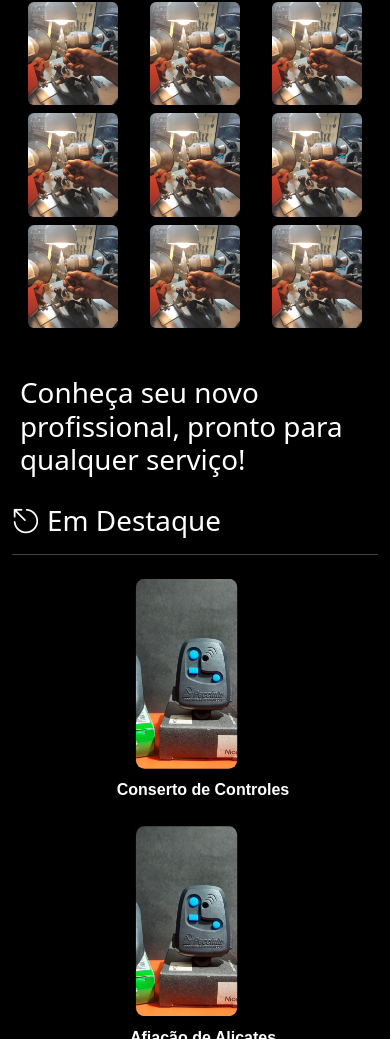
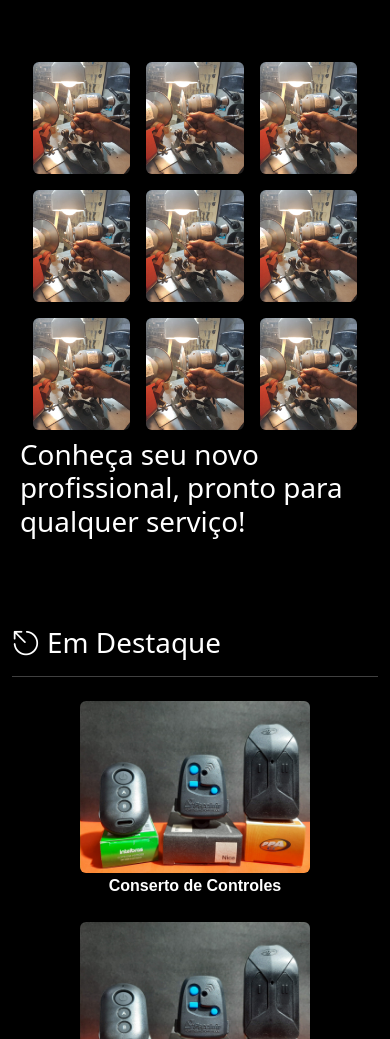
Before and after one commit to arthurgs2006/chaveiroBaraoWebsite, a React (Vite) app: page / in a window 390 px wide. Shown: the part 961-2000 px from the top of the page. Built offline with nearby package versions, Linux system fonts and the light colour scheme.

Commit message:
Resing the WebSite for Mobile Devices v1.1

```diff
--- a/src/components/Footer/Footer.tsx
+++ b/src/components/Footer/Footer.tsx
@@ -6,7 +6,7 @@ export default function Footer() {
     return (
         <>
             <footer className="bg-dark w-100 default-pad p-5">
-                <Container>
+                <Container fluid>
                     <Row className='gap-5'>
                         <Col>
                             <a href="#top">
@@ -55,10 +55,9 @@ export default function Footer() {
                                         @chaveiro_barao509
                                     </a>
                                 </span>
-                                <a href="#" target='_blank' className='text-decoration-none
-                            d-flex flex-row gap-2 align-items-center fs-5 links'>
-                                    <i className="bi bi-envelope-at-fill"></i>
-                                    chaveirobarao@hotmail.com
+                                <a href="#" target='_blank' className='text-decoration-none d-flex
+                             gap-2 align-items-center fs-5 links text-break'>
+                                    <i className="bi bi-envelope-at-fill"></i>chaveirobarao@hotmail.com
                                 </a>
                             </div>
                         </Col>
--- a/src/components/Main/sections/AboutUs.tsx
+++ b/src/components/Main/sections/AboutUs.tsx
@@ -9,17 +9,17 @@ export default function AboutUs() {
     return (
         <>
             <section className="bg-black text-white default-pad pb-5" id="aboutus">
-                <Container>
-                    <Row className="d-flex flex-*-wrap f-column">
+                <Container >
+                    <Row className="d-flex flex-wrap f-column">
                         <h1>Sobre Nós</h1>
                         <hr />
-                        <Col className=" d-flex">
+                        <Col className="d-flex">
                             <img
                             src={FachadaInternaChaveiro}
                             alt="Fachada do Chaveiro Barão"
                             className="img-fluid object-fit-cover rounded" />
                         </Col>
-                        <Col className="d-flex align-items-center ">
+                        <Col className="d-flex align-items-center p-2 flex-wrap text-break">
                             <h5>
                                 Com ínicio em 2002, o <b>Chaveiro Barão &#169; </b>
                                 inicia sua carreira com nossa primeira loja, localizada
--- a/src/components/Main/sections/LocksmithAD.tsx
+++ b/src/components/Main/sections/LocksmithAD.tsx
@@ -5,43 +5,43 @@ export default function locksmithAD() {
     return (
         <>
             <section className="bg-black text-white default-pad">
-                <Container fluid='sm'>
-                    <div className="d-flex gap-5" >
+                <Container>
+                    <div className="d-flex gap-2" >
                         <div className="border-0 bg-black mapCard">
-                            <Row className="d-flex flex-wrap px-3 gap-2">
-                                <Col className="gap-2 d-flex flex-column flex-wrap ">
+                            <Row className="d-flex flex-wrap gap-3 px-0 " >
+                                <div className=" d-flex flex-wrap px-0 gap-3">
                                     <img
-                                        className="img-fluid rounded imgGridAnimation"
+                                        className="img-fluid rounded imgGridAnimation w-25 "
                                         src={sharpPilerImg} alt="Afiação de Alicate" />
                                     <img
-                                        className="img-fluid rounded imgGridAnimation"
+                                        className="img-fluid rounded imgGridAnimation w-25"
                                         src={sharpPilerImg} alt="Afiação de Alicate" />
                                     <img
-                                        className="img-fluid rounded imgGridAnimation"
+                                        className="img-fluid rounded imgGridAnimation w-25"
                                         src={sharpPilerImg} alt="Afiação de Alicate" />
-                                </Col>
-                                <Col className="gap-2 d-flex flex-column flex-wrap ">
+                                </div>
+                                <div className=" d-flex flex-wrap px-0 gap-3">
                                     <img
-                                        className="img-fluid rounded imgGridAnimation"
+                                        className="img-fluid rounded imgGridAnimation w-25"
                                         src={sharpPilerImg} alt="Afiação de Alicate" />
                                     <img
-                                        className="img-fluid rounded imgGridAnimation"
+                                        className="img-fluid rounded imgGridAnimation w-25"
                                         src={sharpPilerImg} alt="Afiação de Alicate" />
                                     <img
-                                        className="img-fluid rounded imgGridAnimation"
+                                        className="img-fluid rounded imgGridAnimation w-25"
                                         src={sharpPilerImg} alt="Afiação de Alicate" />
-                                </Col>
-                                <Col className="gap-2 d-flex flex-column flex-wrap">
+                                </div>
+                                <div className=" d-flex flex-wrap px-0 gap-3">
                                     <img
-                                        className="img-fluid rounded imgGridAnimation"
+                                        className="img-fluid rounded imgGridAnimation w-25"
                                         src={sharpPilerImg} alt="Afiação de Alicate" />
                                     <img
-                                        className="img-fluid rounded imgGridAnimation"
+                                        className="img-fluid rounded imgGridAnimation w-25"
                                         src={sharpPilerImg} alt="Afiação de Alicate" />
                                     <img
-                                        className="img-fluid rounded imgGridAnimation"
+                                        className="img-fluid rounded imgGridAnimation w-25"
                                         src={sharpPilerImg} alt="Afiação de Alicate" />
-                                </Col>
+                                </div>
                             </Row>
                         </div>
                         <Col className="px-2 d-flex align-items-center w-100">
--- a/src/components/Main/sections/ServiceGrid/serviceItem.tsx
+++ b/src/components/Main/sections/ServiceGrid/serviceItem.tsx
@@ -9,11 +9,11 @@ export default function ServiceItem <T extends ServiceItemType >(props : T) {
     const {id, imgUrl, spanText} = props;
     return (
         <>
-            <div className='gridCol gap-2' key={id}>
+            <div className='flex-column clipImg gap-2' key={id}>
                 <img src={imgUrl} alt={spanText}
-                    className='img-fluid clipImg object-fit-cover rounded'
+                    className='img-fluid object-fit-cover rounded'
                 />
-                <span className='text-white'>
+                <span className='text-white '>
                     {spanText}
                 </span>
             </div>
--- a/src/components/Main/sections/ServiceGrid/servicesGrid.tsx
+++ b/src/components/Main/sections/ServiceGrid/servicesGrid.tsx
@@ -12,12 +12,12 @@ export default function ServiceGrid() {
                         <i className="bi bi-escape"></i> Em Destaque
                     </h1>
                     <hr className='text-white' />
-                    <Row className='d-flex justify-content-center gap-4 mt-4'>
+                    <Row className='d-flex justify-content-center gap-4 mt-4 gridCol'>
                         <ServiceItem imgUrl={ControlsImg} spanText='Conserto de Controles' id={Math.random() * 100} />
                         <ServiceItem imgUrl={ControlsImg} spanText='Afiação de Alicates' id={Math.random() * 100} />
                         <ServiceItem imgUrl={ControlsImg} spanText='Cópias de Chaves' id={Math.random() * 100} />
                     </Row>
-                    <Row className='d-flex justify-content-center gap-4 mt-4'>
+                    <Row className='d-flex justify-content-center gap-4 mt-4 gridCol'>
                         <ServiceItem imgUrl={ControlsImg} spanText='Afiação de Alicates' id={Math.random() * 100} />
                         <ServiceItem imgUrl={ControlsImg} spanText='Cópias de Chaves' id={Math.random() * 100} />
                         <ServiceItem imgUrl={ControlsImg} spanText='Afiação de Alicates' id={Math.random() * 100} />
--- a/src/styles/style.scss
+++ b/src/styles/style.scss
@@ -3,7 +3,7 @@ $gray-color: #6c757d;
 $white-smoke: #f3f3f3;
 $bg-dark: #0000;
 
-body{
+body {
   background-color: $bg-dark;
 }
 
@@ -46,84 +46,96 @@ body{
 }
 
 // Responsive Size:
-@media (max-width: 460px) {
-  .inner {
-    font-size: 4vh;
-  }
-  .gridCol{
-    .clipImg{
-      margin-left: 0;
-    }
-  }
-}
+
 
 .gridCol {
   width: auto;
   display: flex;
-  flex-direction: column;
+  flex-direction: row;
   align-items: center;
   transition: 0.3s;
-  span {
-    margin-top: 0.1rem;
-    font-family: Arial, Helvetica, sans-serif;
-    margin-left: 1rem;
-    font-weight: 700;
-  }
+
   .clipImg {
-    clip-path: xywh(8vh 0px 12vh 100% round 1vh 1vh);
     max-width: 30vh;
     max-height: 30vh;
     width: auto;
     height: auto;
     transition: 0.3s;
   }
-  &:hover{
-    span{
-      text-shadow: $white-smoke 0.1vh 0.1vh 1vh ;
+
+  span {
+    margin-top: 0.1rem;
+    font-family: Arial, Helvetica, sans-serif;
+    font-weight: 700;
+    display: flex;
+    justify-content: center;
+    align-items: center;
+    &:hover {
+      span {
+        text-shadow: $white-smoke 0.1vh 0.1vh 1vh;
+      }
     }
-    .clipImg{
-      clip-path: xywh(0 0px 100% 100% round 0vh 0vh);
+  }
+}
+
+
+
+
+
+
+@media (max-width: 460px) {
+  .inner {
+    font-size: 4vh;
+  }
+
+  .gridCol {
+    .clipImg {
+      margin-left: 0;
     }
   }
 }
 
 // Map Area:
-.mapCard{
+.mapCard {
   flex-wrap: wrap;
   max-width: 60vh;
   height: 60vh;
 }
 
 //Default For All:
-.default-pad{
+.default-pad {
   padding-top: 20rem;
 }
 
 //LocksmithAD:
 
-.imgGridAnimation{
+.imgGridAnimation {
   transition: 0.3s;
-  &:hover{
+
+  &:hover {
     padding: 1rem;
   }
 }
 
-.titleItem{
+.titleItem {
   padding-top: 2rem;
 }
 
-@media(max-width: 440px){
-  .titleItem{
+@media(max-width: 440px) {
+  .titleItem {
     padding-top: 0;
   }
-  .default-pad{
-    padding-top: 1.25rem;
+
+  .default-pad {
+    padding-top: 5rem;
   }
-  .mapCard{
+
+  .mapCard {
     height: auto;
   }
-  .imgGridAnimation{
-    &:hover{
+
+  .imgGridAnimation {
+    &:hover {
       padding: 0.1rem;
       border: 1px solid gray;
       box-sizing: border-box;
@@ -133,7 +145,7 @@ body{
 
 // About Us:
 
-.cover{
+.cover {
   max-height: 60vh;
   max-width: 60vh;
   background-size: cover;
@@ -164,11 +176,12 @@ body{
 //   }
 // }
 
-@media(max-width: 767px){
-  .f-column{
+@media(max-width: 767px) {
+  .f-column {
     flex-direction: column;
     gap: 4vh;
   }
+
   // .cover{
   //   object-fit: cover;
   //   height: 30vh;
@@ -177,20 +190,28 @@ body{
 
 //Footer:
 
-.links{
+.links {
   color: $gray-color;
   transition: 0.3s;
-  &:hover{
+
+  &:hover {
     color: $white-smoke;
   }
 }
 
 //All Page:
 @media (max-width: 990px) {
-  .d-flex{
+  .d-flex {
     display: flex;
     align-items: center;
     justify-content: center;
     flex-wrap: wrap;
   }
 }
+
+// @media (max-width: 246px) {
+//   .d-flex{
+//     display: block;
+//     flex-wrap: nowrap;
+//   }
+// }
```
Also changed, not shown: 5 other files (tests, documents, lock files or other folders).
